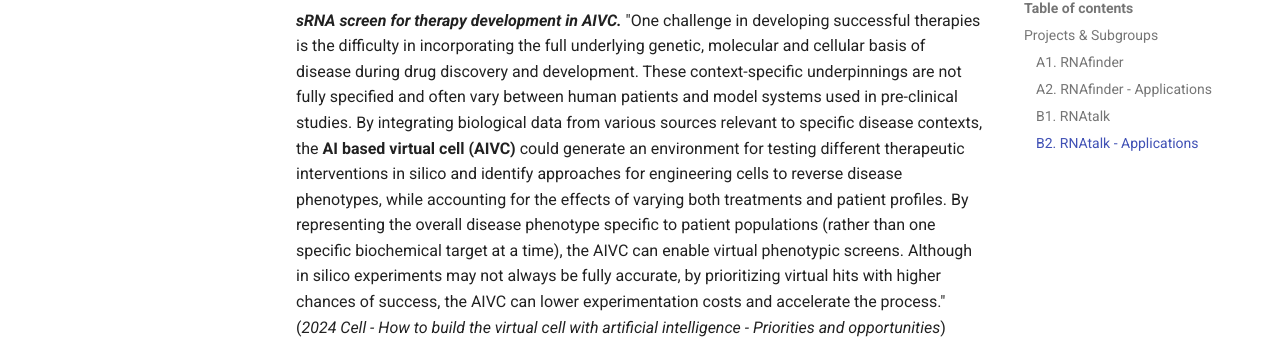
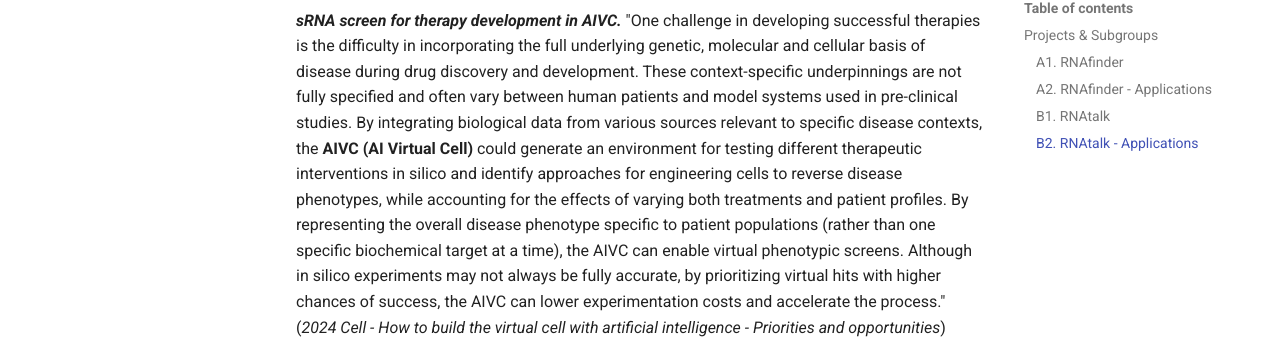
Before and after one commit to lulab/mkdocs, an MkDocs documentation site: the page built from docs/projects/proj-en.md, in a window 1280 px wide and 900 px high, scrolled down 6610 px. Shown: the part 121-460 px from the top of the window. Built offline with MkDocs 1.6.1 and Material for MkDocs 9.7.7, drawn with Linux system fonts in a browser that asks for light colours.

Commit message:
update proj

```diff
--- a/docs/projects/proj-en.md
+++ b/docs/projects/proj-en.md
@@ -147,15 +147,16 @@
 
 **_siRNA prediction._** Small interfering RNA (siRNA) has become a widely used experimental approach for post-transcriptional regulation and is increasingly showing its potential as future targeted drugs. However, the prediction of highly efficient siRNAs is still hindered by dataset biases, the inadequacy of prediction methods, and the presence of off-target effects. To overcome these limitations, we develop novel AI approaches for the prediction and design of efficient siRNA.
 
+**_sRNA screen for therapy development in AIVC._**  "One challenge in developing successful therapies is the difficulty in incorporating the full underlying genetic, molecular and cellular basis of disease during drug discovery and development. These context-specific underpinnings are not fully specified and often vary between human patients and model systems used in pre-clinical studies. By integrating biological data from various sources relevant to specific disease contexts, the **AIVC (AI Virtual Cell)** could generate an environment for testing different therapeutic interventions in silico and identify approaches for engineering cells to reverse disease phenotypes, while accounting for the effects of varying both treatments and patient profiles. By representing the overall disease phenotype specific to patient populations (rather than one specific biochemical target at a time), the AIVC can enable virtual phenotypic screens. Although in silico experiments may not always be fully accurate, by prioritizing virtual hits with higher chances of success, the AIVC can lower experimentation costs and accelerate the process." (*2024 Cell - How to build the virtual cell with artificial intelligence - Priorities and opportunities*)
 
-**_sRNA screen for therapy development in AIVC._** "One challenge in developing successful therapies is the difficulty in incorporating the full underlying genetic, molecular and cellular basis of disease during drug discovery and development. These context-specific underpinnings are not fully specified and often vary between human patients and model systems used in pre-clinical studies. By integrating biological data from various sources relevant to specific disease contexts, the **AI based virtual cell (AIVC)** could generate an environment for testing different therapeutic interventions in silico and identify approaches for engineering cells to reverse disease phenotypes, while accounting for the effects of varying both treatments and patient profiles. By representing the overall disease phenotype specific to patient populations (rather than one specific biochemical target at a time), the AIVC can enable virtual phenotypic screens. Although in silico experiments may not always be fully accurate, by prioritizing virtual hits with higher chances of success, the AIVC can lower experimentation costs and accelerate the process." (*2024 Cell - How to build the virtual cell with artificial intelligence - Priorities and opportunities*)
 
 
 <div align="middle">
-<img src="../img/AIVC-Screen.jpg" style="zoom:30%;" />
+<img src="../img/AIVC-screen.jpg" style="zoom:30%;" />
 <br>
 <small>modified from "2024 Cell - How to build the virtual cell with artificial intelligence - Priorities and opportunities"</small>
 </div>
+
 
 
 
```
Also changed, not shown: docs/projects/proj.md (+1 -1 lines).
